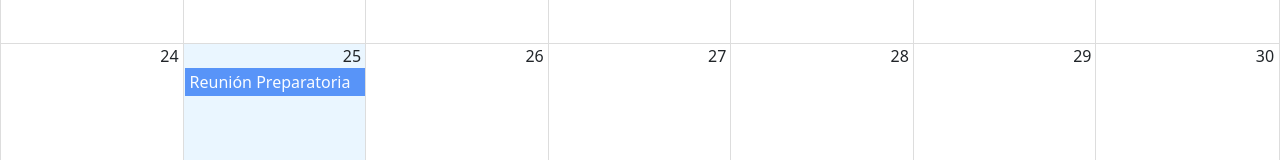
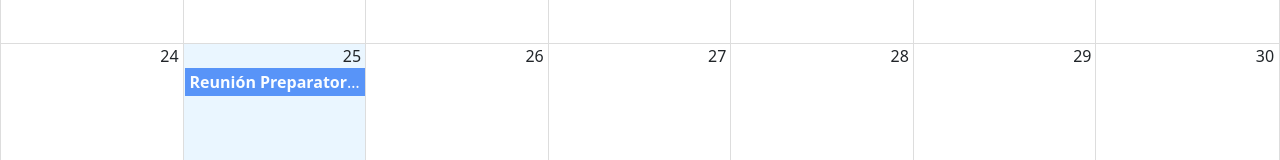
Before and after one commit to IP-Proyectos-y-Soluciones/CalendarApp-Frontend-MERN, a React (Vite) app: page / in a window 1280 px wide. Shown: the part 626-786 px from the top of the page. Built offline with nearby package versions, Linux system fonts and the light colour scheme.

Commit message:
Customize event box

```diff
--- /dev/null
+++ b/src/calendar/components/CalendarEvent.jsx
@@ -0,0 +1,13 @@
+
+
+export const CalendarEvent = ({ event }) => {
+
+  const { title, user } = event;
+
+  return (
+    <>
+      <strong>{ title }</strong>
+      <span> - { user.name }</span>
+    </>
+  );
+};
--- a/src/calendar/index.js
+++ b/src/calendar/index.js
@@ -1,3 +1,5 @@
+
+export * from './components/CalendarEvent';
 export * from './components/Navbar';
 
 export * from './pages/CalendarPage';
--- a/src/calendar/pages/CalendarPage.jsx
+++ b/src/calendar/pages/CalendarPage.jsx
@@ -2,7 +2,7 @@
 import 'react-big-calendar/lib/css/react-big-calendar.css';
 
 import { addHours } from 'date-fns';
-import { Navbar } from '../';
+import { CalendarEvent, Navbar } from '../';
 import { getMessagesES, localizer } from '../../helpers';
 
 const events = [{
@@ -20,7 +20,7 @@
 export const CalendarPage = () => {
 
   const eventStyleGetter = ( event, start, end, isSelected ) => {
-    console.log({event, start, end, isSelected});
+    // console.log({event, start, end, isSelected});
 
     const style = {
       backgroundColor: '#347Cf7',
@@ -47,6 +47,9 @@
         style={{ height: 'calc( 100vh - 80px )' }}
         messages={ getMessagesES() }
         eventPropGetter={ eventStyleGetter }
+        components={{
+          event: CalendarEvent,
+        }}
       />
     </>
   );
```
